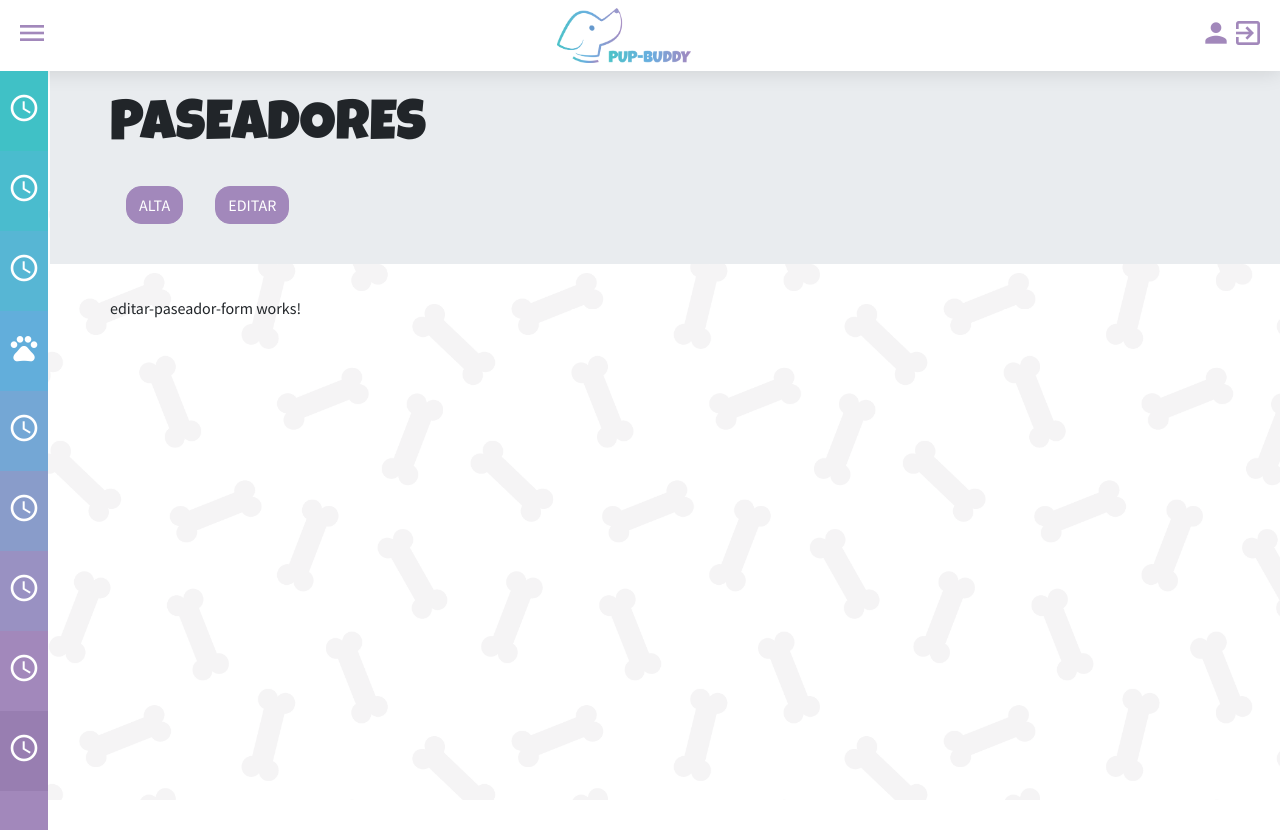
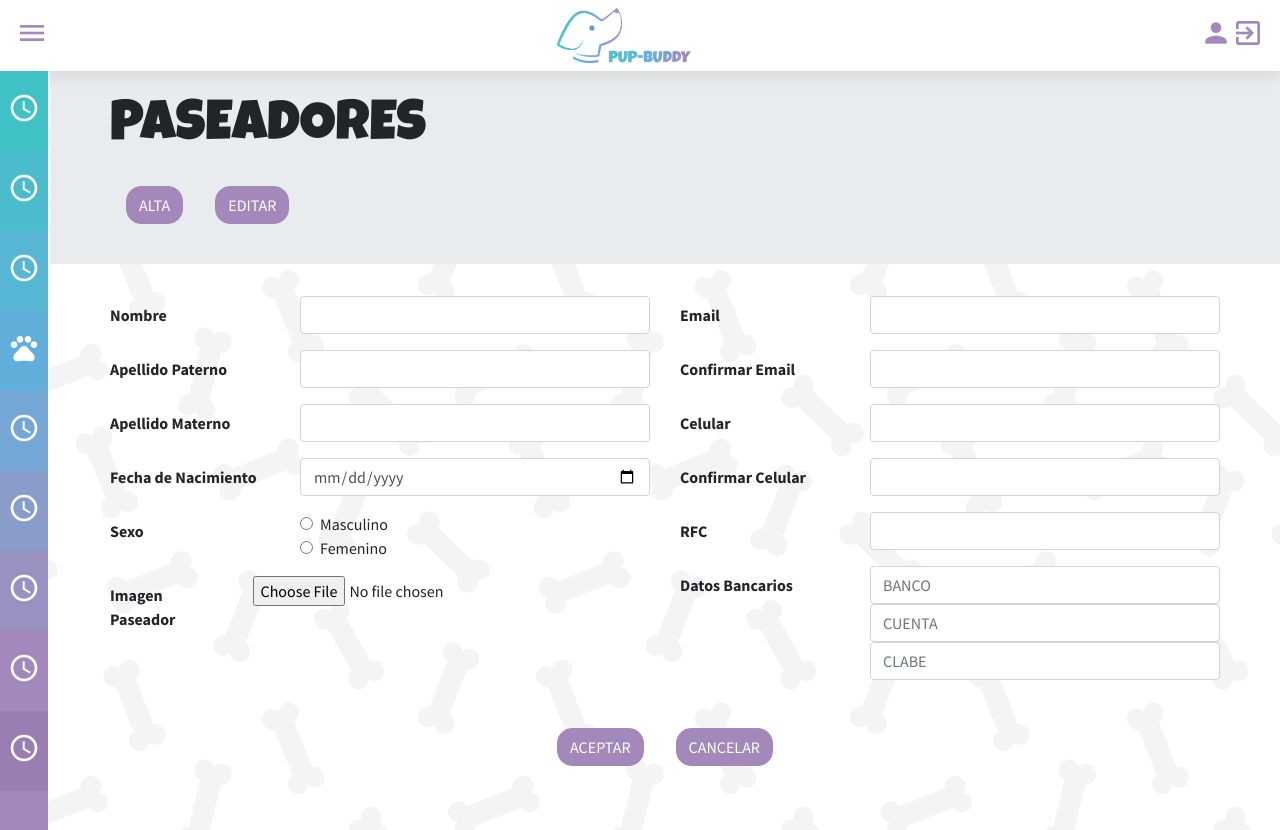
Before and after one commit to esanchezvz/adminPupBuddy, an Angular app: page /paseadores/editar/1 in a window 1280 px wide. Before the commit the page ends 800 px from the top, so only its background shows below. Built offline with nearby package versions, Linux system fonts and the light colour scheme; sample sign-in values are in the browser's storage.

Commit message:
diseño paseadores

```diff
--- a/src/app/components/editar-paseador-form/editar-paseador-form.component.html
+++ b/src/app/components/editar-paseador-form/editar-paseador-form.component.html
@@ -1,3 +1,100 @@
-<p>
-  editar-paseador-form works!
-</p>
+<div class="row">
+  <div class="col-12">
+    <form class="row">
+      <div class="col-12 col-md-6">
+        <div class="form-group row">
+          <label for="nombre" class="col-sm-4 col-form-label">Nombre</label>
+          <div class="col-sm-8">
+            <input type="text" class="form-control" id="nombre">
+          </div>
+        </div>
+        <div class="form-group row">
+          <label for="apellidoP" class="col-sm-4 col-form-label">Apellido Paterno</label>
+          <div class="col-sm-8">
+            <input type="text" class="form-control" id="apellidoP">
+          </div>
+        </div>
+        <div class="form-group row">
+          <label for="apellidoM" class="col-sm-4 col-form-label">Apellido Materno</label>
+          <div class="col-sm-8">
+            <input type="text" class="form-control" id="apellidoM">
+          </div>
+        </div>
+        <div class="form-group row">
+          <label for="fecha" class="col-sm-4 col-form-label">Fecha de Nacimiento</label>
+          <div class="col-sm-8">
+            <input type="date" class="form-control" id="fecha">
+          </div>
+        </div>
+        <div class="form-group row">
+          <label class="col-sm-4 col-form-label">Sexo</label>
+          <div class="col-sm-8">
+            <div class="form-check">
+              <input class="form-check-input" type="radio" name="sexo" id="sexoM" value="Masculino">
+              <label class="form-check-label" for="sexoM">
+                Masculino
+              </label>
+            </div>
+            <div class="form-check">
+              <input class="form-check-input" type="radio" name="sexo" id="sexoF" value="Femenino">
+              <label class="form-check-label" for="sexoF">
+                Femenino
+              </label>
+            </div>
+          </div>
+        </div>
+        <div class="form-group row">
+          <label for="img-paseador" class="col-sm-3 col-form-label">Imagen Paseador</label>
+          <div class="col-sm-9">
+            <input type="file" class="form-control-file" id="img-paseador" accept="image/jpeg">
+          </div>
+        </div>
+      </div>
+
+      <div class="col-12 col-md-6">
+        <div class="form-group row">
+          <label for="email" class="col-sm-4 col-form-label">Email</label>
+          <div class="col-sm-8">
+            <input type="email" class="form-control" id="email">
+          </div>
+        </div>
+        <div class="form-group row">
+          <label for="confirm-email" class="col-sm-4 col-form-label">Confirmar Email</label>
+          <div class="col-sm-8">
+            <input type="email" class="form-control" id="confirm-email">
+          </div>
+        </div>
+        <div class="form-group row">
+          <label for="cel" class="col-sm-4 col-form-label">Celular</label>
+          <div class="col-sm-8">
+            <input type="tel" class="form-control" id="cel">
+          </div>
+        </div>
+        <div class="form-group row">
+          <label for="confirm-cel" class="col-sm-4 col-form-label">Confirmar Celular</label>
+          <div class="col-sm-8">
+            <input type="tel" class="form-control" id="confirm-cel">
+          </div>
+        </div>
+        <div class="form-group row">
+          <label for="rfc" class="col-sm-4 col-form-label">RFC</label>
+          <div class="col-sm-8">
+            <input type="text" class="form-control" id="rfc">
+          </div>
+        </div>
+        <div class="form-group row">
+          <label for="datos-bancarios" class="col-sm-4 col-form-label">Datos Bancarios</label>
+          <div class="col-sm-8">
+            <input type="text" class="form-control" id="datos-bancarios" placeholder="BANCO">
+            <input type="text" class="form-control" id="datos-bancarios-banco" placeholder="CUENTA">
+            <input type="text" class="form-control" id="datos-bancarios-clabe" placeholder="CLABE">
+          </div>
+        </div>
+      </div>
+      <div class="col-12 mb-5 mt-3 text-center">
+        <button class="btn m-3">ACEPTAR</button>
+        <button class="btn m-3">CANCELAR</button>
+      </div>
+    </form>
+  </div>
+</div>
--- a/src/app/components/paseadores-alta/paseadores-alta.component.html
+++ b/src/app/components/paseadores-alta/paseadores-alta.component.html
@@ -1,3 +1,100 @@
-<p>
-  paseadores-alta works!
-</p>
+<div class="row">
+  <div class="col-12">
+    <form class="row">
+      <div class="col-12 col-md-6">
+        <div class="form-group row">
+          <label for="nombre" class="col-sm-4 col-form-label">Nombre</label>
+          <div class="col-sm-8">
+            <input type="text" class="form-control" id="nombre">
+          </div>
+        </div>
+        <div class="form-group row">
+          <label for="apellidoP" class="col-sm-4 col-form-label">Apellido Paterno</label>
+          <div class="col-sm-8">
+            <input type="text" class="form-control" id="apellidoP">
+          </div>
+        </div>
+        <div class="form-group row">
+          <label for="apellidoM" class="col-sm-4 col-form-label">Apellido Materno</label>
+          <div class="col-sm-8">
+            <input type="text" class="form-control" id="apellidoM">
+          </div>
+        </div>
+        <div class="form-group row">
+          <label for="fecha" class="col-sm-4 col-form-label">Fecha de Nacimiento</label>
+          <div class="col-sm-8">
+            <input type="date" class="form-control" id="fecha">
+          </div>
+        </div>
+        <div class="form-group row">
+          <label class="col-sm-4 col-form-label">Sexo</label>
+          <div class="col-sm-8">
+            <div class="form-check">
+              <input class="form-check-input" type="radio" name="sexo" id="sexoM" value="Masculino">
+              <label class="form-check-label" for="sexoM">
+                Masculino
+              </label>
+            </div>
+            <div class="form-check">
+              <input class="form-check-input" type="radio" name="sexo" id="sexoF" value="Femenino">
+              <label class="form-check-label" for="sexoF">
+                Femenino
+              </label>
+            </div>
+          </div>
+        </div>
+        <div class="form-group row">
+          <label for="img-paseador" class="col-sm-3 col-form-label">Imagen Paseador</label>
+          <div class="col-sm-9">
+            <input type="file" class="form-control-file" id="img-paseador" accept="image/jpeg">
+          </div>
+        </div>
+      </div>
+
+      <div class="col-12 col-md-6">
+        <div class="form-group row">
+          <label for="email" class="col-sm-4 col-form-label">Email</label>
+          <div class="col-sm-8">
+            <input type="email" class="form-control" id="email">
+          </div>
+        </div>
+        <div class="form-group row">
+          <label for="confirm-email" class="col-sm-4 col-form-label">Confirmar Email</label>
+          <div class="col-sm-8">
+            <input type="email" class="form-control" id="confirm-email">
+          </div>
+        </div>
+        <div class="form-group row">
+          <label for="cel" class="col-sm-4 col-form-label">Celular</label>
+          <div class="col-sm-8">
+            <input type="tel" class="form-control" id="cel">
+          </div>
+        </div>
+        <div class="form-group row">
+          <label for="confirm-cel" class="col-sm-4 col-form-label">Confirmar Celular</label>
+          <div class="col-sm-8">
+            <input type="tel" class="form-control" id="confirm-cel">
+          </div>
+        </div>
+        <div class="form-group row">
+          <label for="rfc" class="col-sm-4 col-form-label">RFC</label>
+          <div class="col-sm-8">
+            <input type="text" class="form-control" id="rfc">
+          </div>
+        </div>
+        <div class="form-group row">
+          <label for="datos-bancarios" class="col-sm-4 col-form-label">Datos Bancarios</label>
+          <div class="col-sm-8">
+            <input type="text" class="form-control" id="datos-bancarios" placeholder="BANCO">
+            <input type="text" class="form-control" id="datos-bancarios-banco" placeholder="CUENTA">
+            <input type="text" class="form-control" id="datos-bancarios-clabe" placeholder="CLABE">
+          </div>
+        </div>
+      </div>
+      <div class="col-12 mb-5 mt-3 text-center">
+        <button class="btn m-3">ACEPTAR</button>
+        <button class="btn m-3">CANCELAR</button>
+      </div>
+    </form>
+  </div>
+</div>
--- a/src/app/components/tips/tips.component.html
+++ b/src/app/components/tips/tips.component.html
@@ -48,7 +48,7 @@
         <div class="form-group row">
           <label for="imgTip" class="col-sm-3 col-form-label">Imagen Tip</label>
           <div class="col-sm-9">
-            <input type="file" class="form-control" id="imgTip" accept="image/jpeg">
+            <input type="file" class="form-control-file" id="imgTip" accept="image/jpeg">
           </div>
         </div>
         <div class="row">
```
